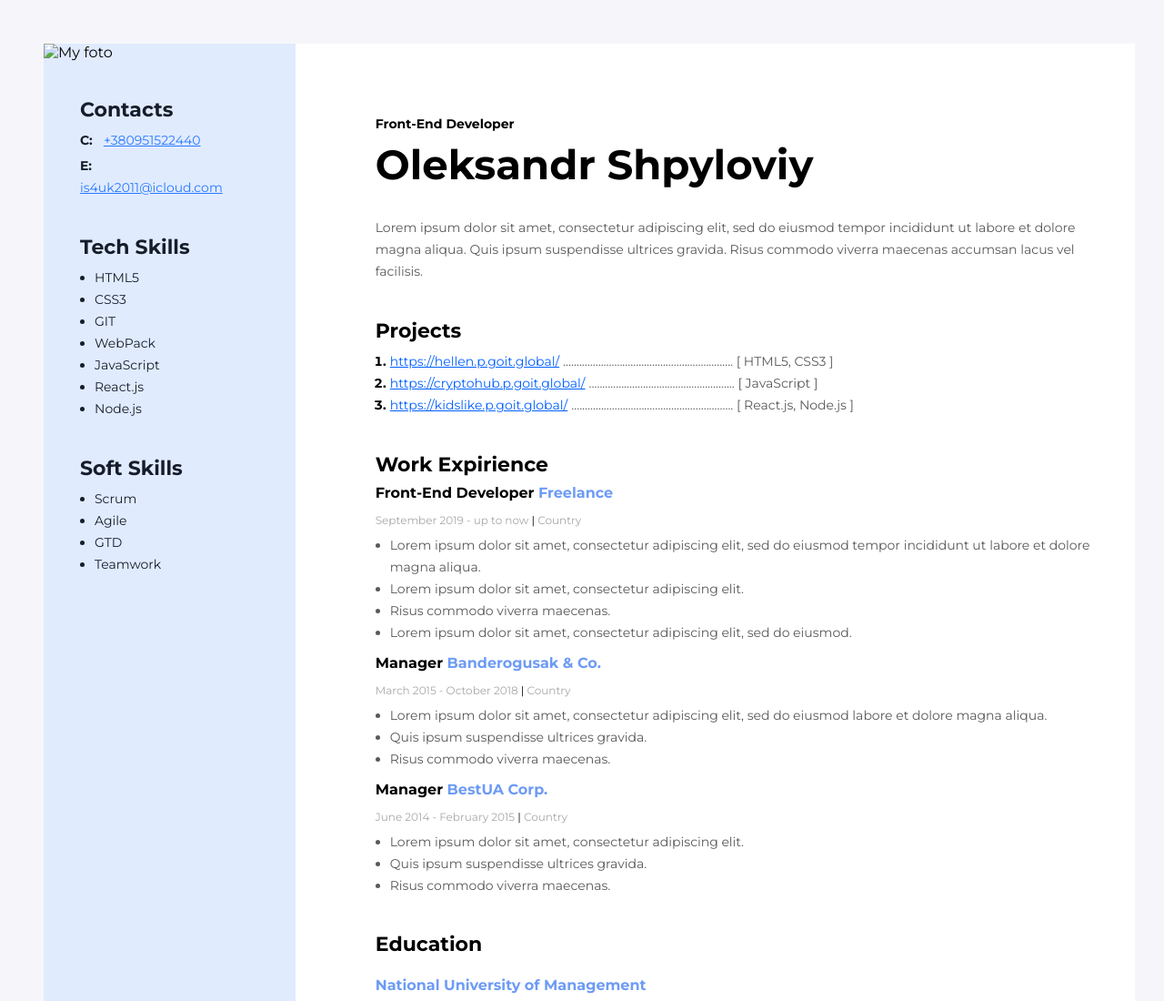
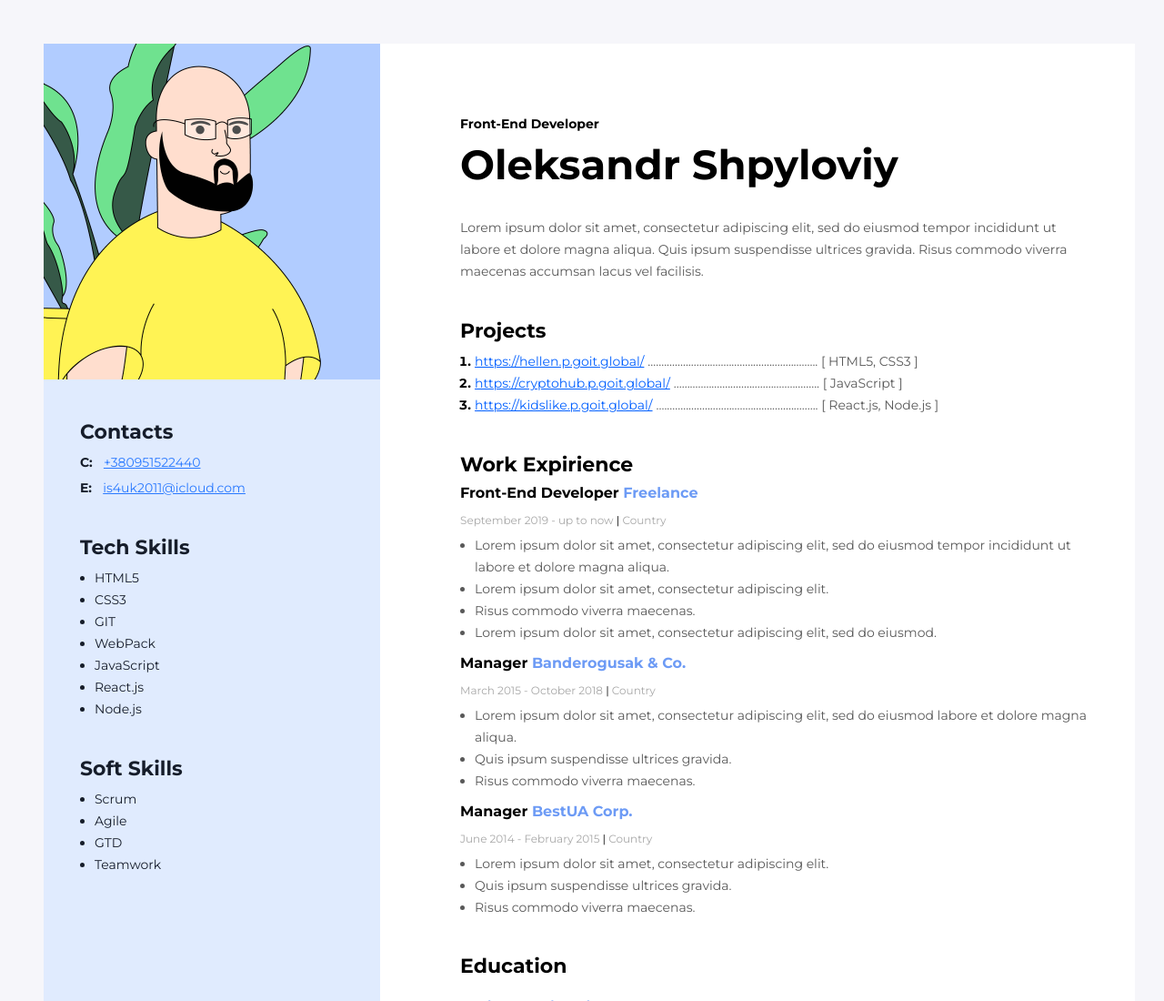
Before and after one commit to Oleksandr08/resume, a plain HTML site: page index.html in a window 1280 px wide. Shown: the top 1100 px of the page at 91% size. Drawn offline with Linux system fonts and the light colour scheme.

Commit message:
Update index.html

```diff
--- a/index.html
+++ b/index.html
@@ -113,7 +113,7 @@ fonts.googleapis.com">
     </div>
     <!-- Sidebar -->
     <aside class="sidebar">
-        <img src="img/my-foto.png " alt="My foto" width="370">
+        <img src="images/my-foto.png " alt="My foto" width="370">
         <div class="sidebar-content">
         <!-- Contacts -->
          <div class="contacts-container">
```
